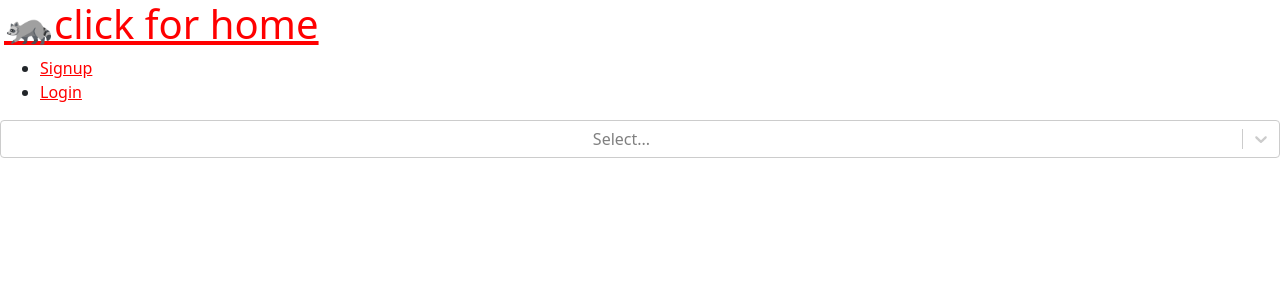
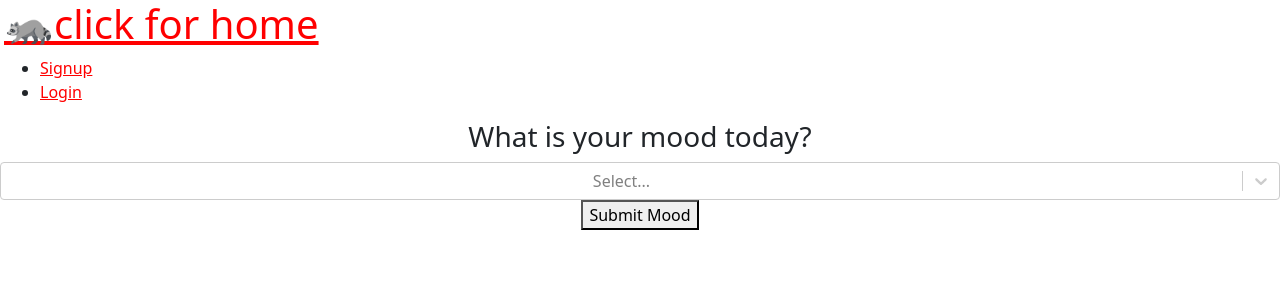
Before and after one commit to fpreynolds/fat.piano, a React (Create React App) app in the folder client/: page /mood in a window 1280 px wide. Shown: the top 300 px of the page. Built offline with nearby package versions, Linux system fonts and the light colour scheme.

Commit message:
Some mood updates

```diff
--- a/client/src/pages/mood.js
+++ b/client/src/pages/mood.js
@@ -1,7 +1,11 @@
 import Select from "react-select";
 import React, { useState } from "react";
+import { useMutation } from "@apollo/client";
+import {ADD_MOOD} from "../utils/mutations";
+import Auth from "../utils/auth";
 
-  function Mood() {
+function Mood() {
+  const [addMood] = useMutation(ADD_MOOD);
   const [selectedOption, setSelectedOption] = useState();
   const options = [
     {
@@ -30,9 +34,35 @@ import React, { useState } from "react";
     }
   ];
 
+  const clickSubmit = async (e) => {
+    e.preventDefault();
+    try {
+      console.log(selectedOption);
+      const uid = Auth.getToken();
+      const now = Date.now();
+
+      const {data} = await addMood({
+        variables: {uid,selectedOption,now},
+      });
+      console.log(uid);
+      //const { token, mood } = data.addMood;
+      //store mood or data token for chart etc???
+    } catch (e) {
+      console.log(e);
+    }
+  }
+  const handleChange = e => {
+      setSelectedOption(e.value);
+  }
+
   return (
     <div className="App">
-      <Select value={selectedOption} options={options} />
+      <h3 className="mood">What is your mood today?</h3>
+      <Select options={options}
+          value={options.find(obj => obj.value === selectedOption)}
+          onChange={handleChange}
+      />
+      <button type="submit" onClick={clickSubmit}>Submit Mood</button>
     </div>
   );
 }
--- a/client/src/utils/mutations.js
+++ b/client/src/utils/mutations.js
@@ -24,6 +24,20 @@ export const ADD_USER = gql`
   }
 `;
 
+export const ADD_MOOD = gql`
+  mutation addMood($username: String!, $mood: String!, $now: Date!) {
+    addMood(username: $username, mood: $mood, now: $now) {
+      token
+      curMood {
+        _id
+        userId
+        mood
+        now
+      }
+    }
+  }
+`;
+
 export const ADD_TRACKER = gql`
   mutation addTracker($keys: [ID]!) {
     addTracker(keys: $keys) {
```
